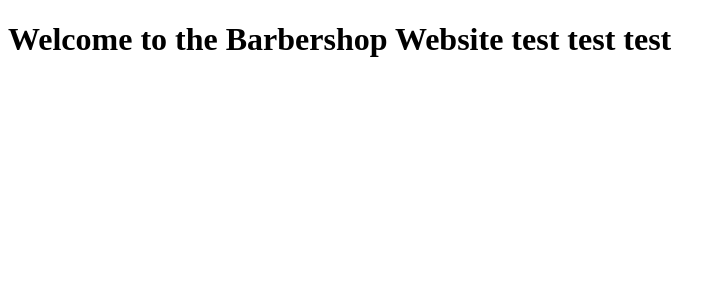
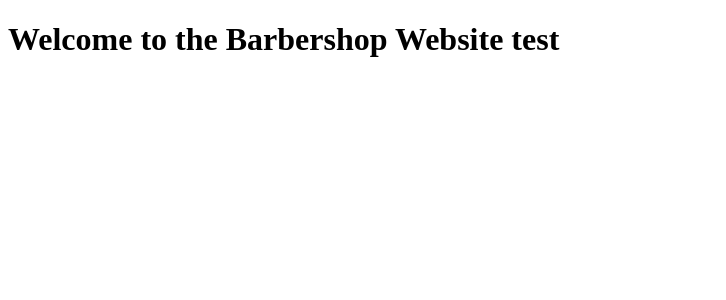
Before and after one commit to jhong02/VisionFades, a React (Create React App) app: page / in a window 1280 px wide. Shown: the top 300 px of the page, without its empty margins (0-726 px from the left). Built offline with nearby package versions, Linux system fonts and the light colour scheme.

Commit message:
changed title

```diff
--- a/src/App.js
+++ b/src/App.js
@@ -3,7 +3,7 @@ import React from 'react';
 function App() {
   return (
     <div>
-      <h1>Welcome to the Barbershop Website test test test</h1>
+      <h1>Welcome to the Barbershop Website test</h1>
     </div>
   );
 }
```
